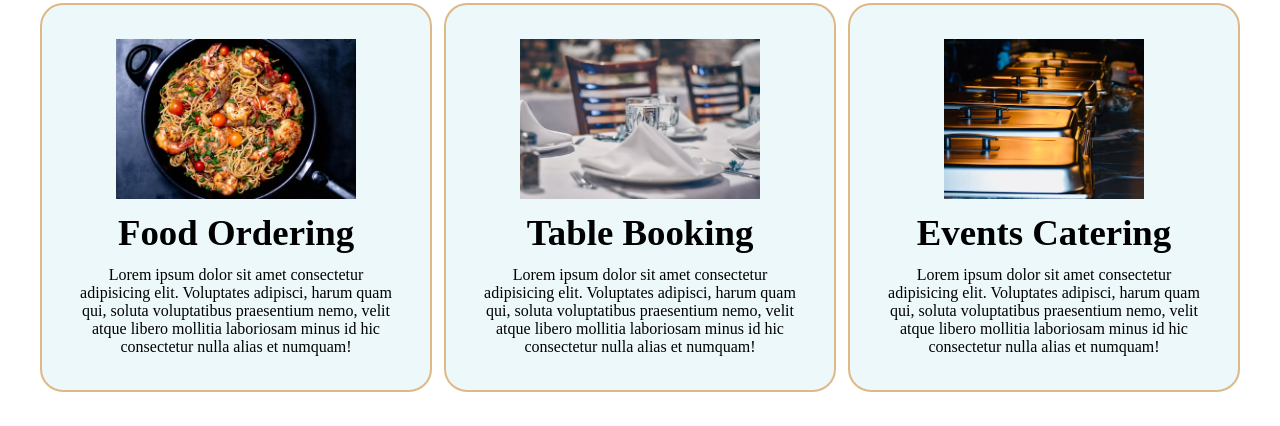
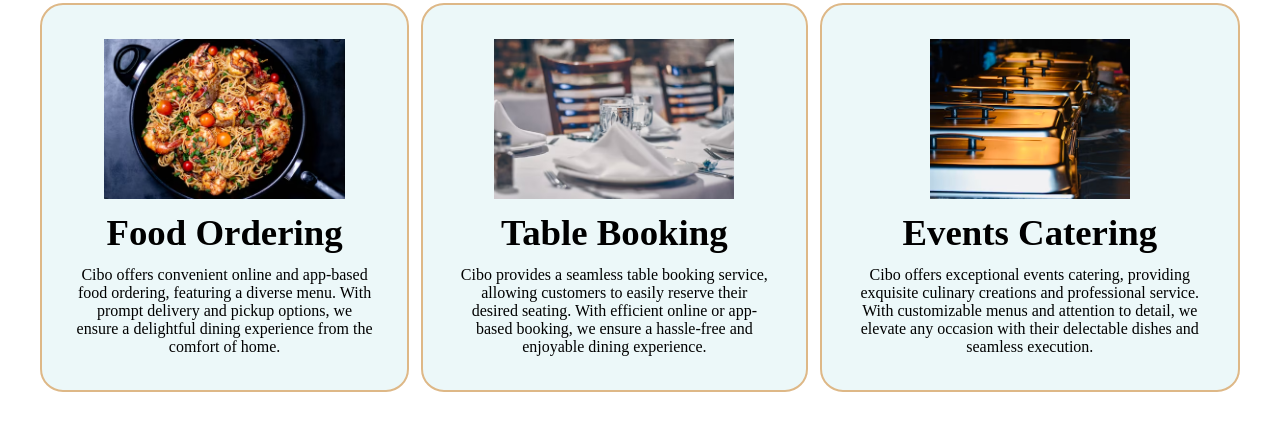
Before and after one commit to ankitkohli18/cibo.github.io, a plain HTML site: page index.html in a window 1280 px wide. Shown: the part 799-1225 px from the top of the page. Drawn offline with Linux system fonts and the light colour scheme.

Commit message:
updates services content

```diff
--- a/index.html
+++ b/index.html
@@ -33,17 +33,17 @@
             <div class="box">
                 <img src="./img/food1.avif" alt="food1">
                 <h2 class="h-secondary center">Food Ordering</h2>
-                <p class="center">Lorem ipsum dolor sit amet consectetur adipisicing elit. Voluptates adipisci, harum quam qui, soluta voluptatibus praesentium nemo, velit atque libero mollitia laboriosam minus id hic consectetur nulla alias et numquam!  </p>
+                <p class="center">Cibo offers convenient online and app-based food ordering, featuring a diverse menu. With prompt delivery and pickup options, we ensure a delightful dining experience from the comfort of home.  </p>
             </div>
             <div class="box">
                 <img src="./img/food2.avif" alt="food1">
                 <h2 class="h-secondary center">Table Booking</h2>
-                <p class="center">Lorem ipsum dolor sit amet consectetur adipisicing elit. Voluptates adipisci, harum quam qui, soluta voluptatibus praesentium nemo, velit atque libero mollitia laboriosam minus id hic consectetur nulla alias et numquam!  </p>
+                <p class="center">Cibo provides a seamless table booking service, allowing customers to easily reserve their desired seating. With efficient online or app-based booking, we ensure a hassle-free and enjoyable dining experience.  </p>
             </div>
             <div class="box">
                 <img src="./img/food3.avif" alt="food1">
                 <h2 class="h-secondary center">Events Catering</h2>
-                <p class="center">Lorem ipsum dolor sit amet consectetur adipisicing elit. Voluptates adipisci, harum quam qui, soluta voluptatibus praesentium nemo, velit atque libero mollitia laboriosam minus id hic consectetur nulla alias et numquam!  </p>
+                <p class="center">Cibo offers exceptional events catering, providing exquisite culinary creations and professional service. With customizable menus and attention to detail, we elevate any occasion with their delectable dishes and seamless execution.  </p>
             </div>
         </div>
     </section>
```
